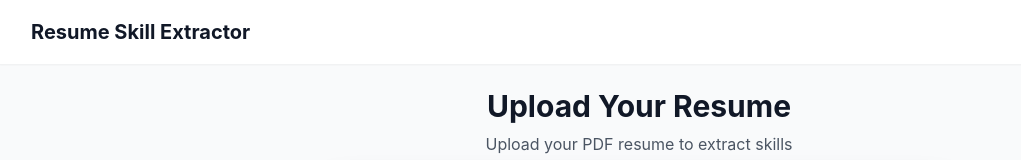
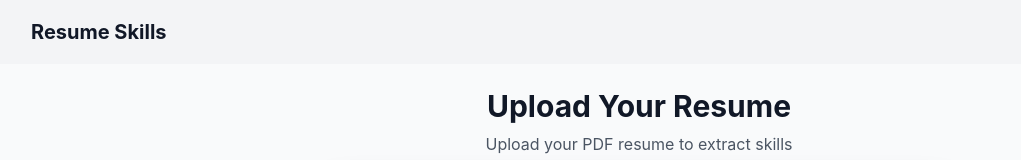
Before and after one commit to Fury044/Resume-Extractor-Final, a React (Vite) app in the folder frontend/: page / in a window 1280 px wide. Shown: the top 160 px of the page, without its empty margins (1-1022 px from the left). Built offline with nearby package versions, Linux system fonts and the light colour scheme; no server answers.

Commit message:
Add files via upload

```diff
--- a/frontend/src/components/Layout.jsx
+++ b/frontend/src/components/Layout.jsx
@@ -1,14 +1,17 @@
 import { Outlet } from 'react-router-dom';
+import { Link } from 'react-router-dom';
 
 export default function Layout() {
   return (
     <div className="min-h-screen bg-gray-50">
-      <nav className="bg-white shadow-sm">
+      <nav style={{width: '100%', height: '100%', background: '#F3F4F6'}}>
         <div className="max-w-7xl mx-auto px-4 sm:px-6 lg:px-8">
           <div className="flex justify-between h-16">
             <div className="flex">
               <div className="flex-shrink-0 flex items-center">
-                <h1 className="text-xl font-bold text-gray-900">Resume Skill Extractor</h1>
+                <Link to="/" className="text-xl font-bold text-gray-900">
+                  Resume Skills
+                </Link>
               </div>
             </div>
           </div>
```
